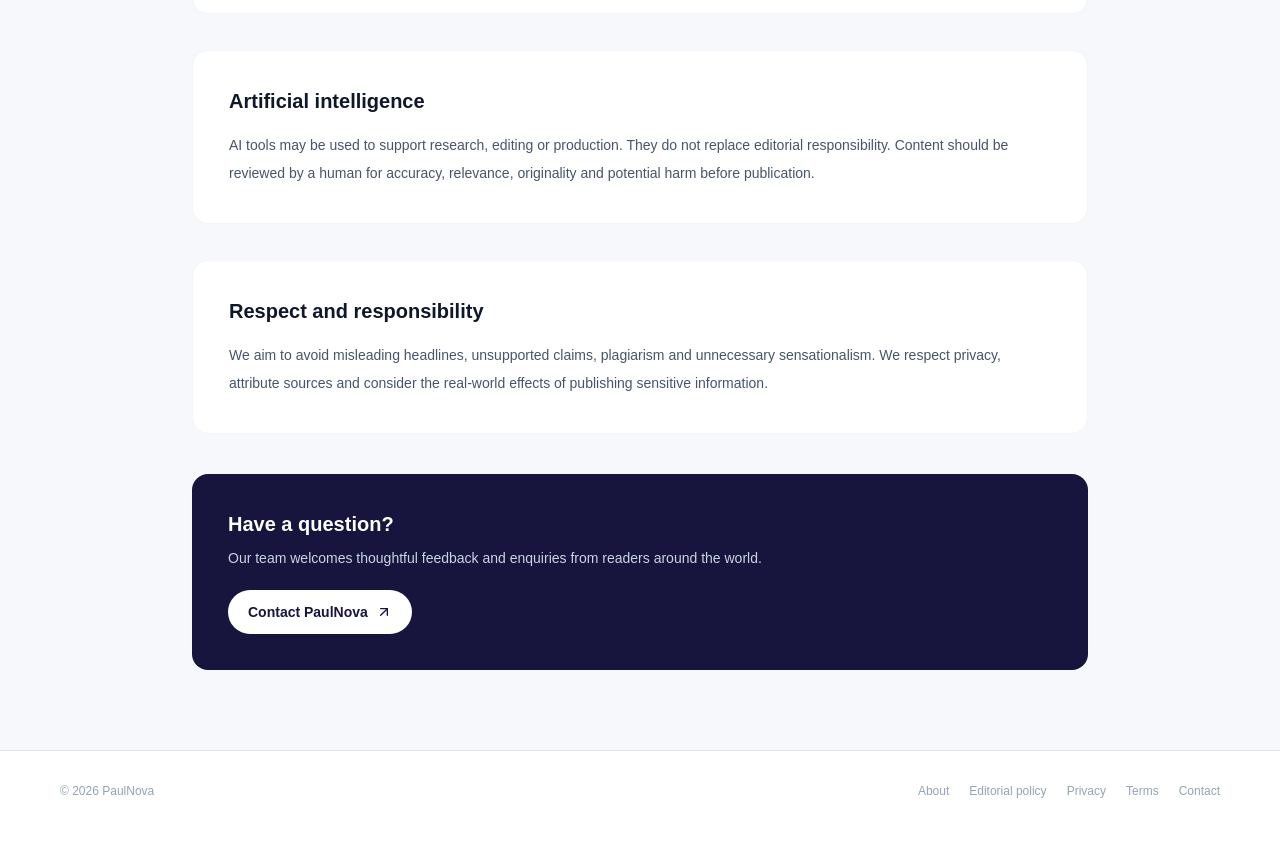
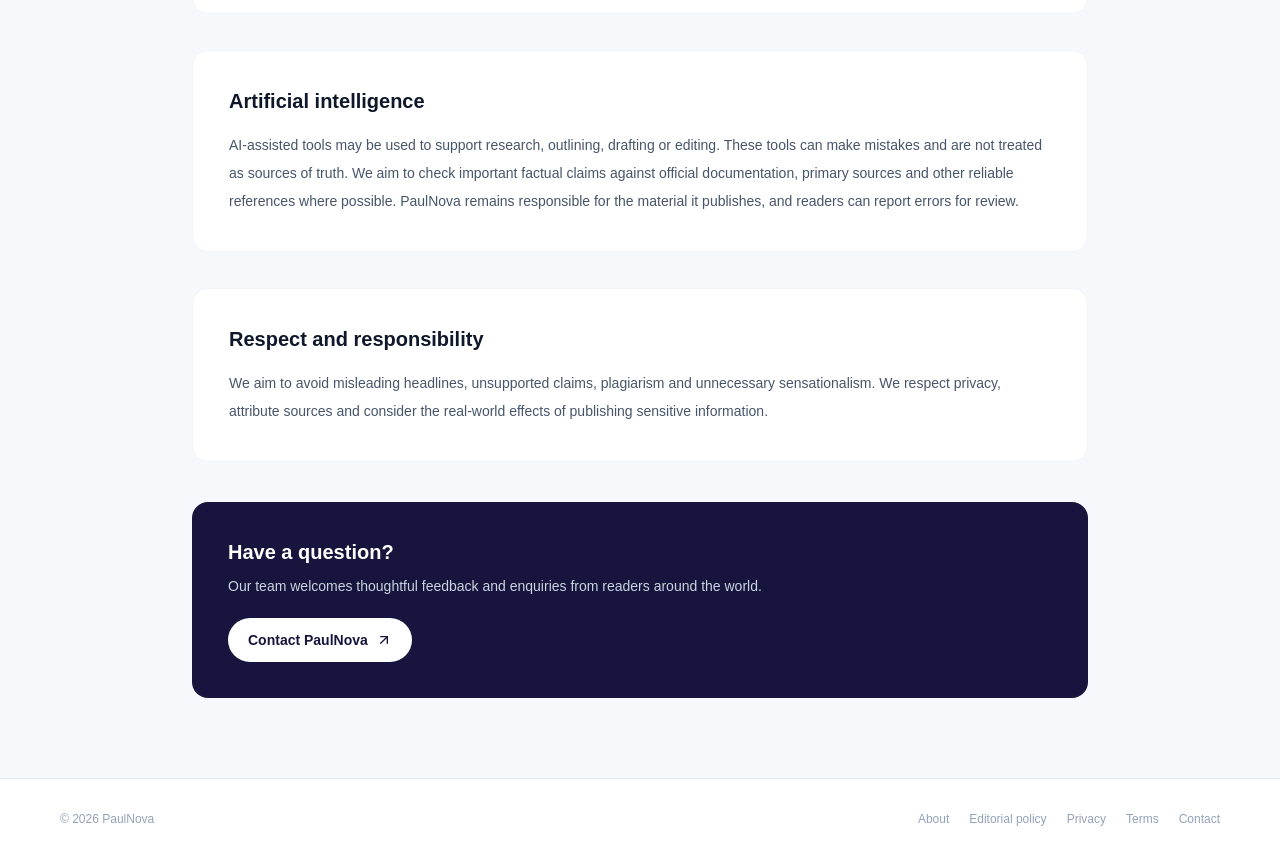
Before and after one commit to paulwebsdev/Blog, a Next.js app: page /editorial-policy in a window 1280 px wide. Shown: the part 1240-2099 px from the top of the page. Before the commit the page ends 2071 px from the top, so only its background shows below. Built offline with nearby package versions, Linux system fonts and the light colour scheme; no server answers; the database is empty.

Commit message:
Make editorial policy transparent and accurate about AI-assisted content

```diff
--- a/src/app/editorial-policy/page.tsx
+++ b/src/app/editorial-policy/page.tsx
@@ -6,6 +6,6 @@ export default function EditorialPolicyPage() { return <InfoPage eyebrow="How we
 {heading:"Clarity and context",paragraphs:["We explain technical ideas in accessible language without hiding important caveats. We distinguish established facts from analysis, forecasts, opinion and speculation. We aim to explain material limitations, risks and uncertainties alongside potential benefits."]},
 {heading:"Corrections and updates",paragraphs:["If we discover a meaningful error, we aim to correct it promptly and clarify the change where appropriate. Readers can report possible errors or request clarification by emailing contact.paulnova@gmail.com with the article link and relevant details."]},
 {heading:"Independence and conflicts",paragraphs:["Editorial decisions should be guided by relevance, accuracy and reader value. Any future sponsored, affiliate or partner content should be clearly identified so readers can distinguish it from independent editorial coverage."]},
-{heading:"Artificial intelligence",paragraphs:["AI tools may be used to support research, editing or production. They do not replace editorial responsibility. Content should be reviewed by a human for accuracy, relevance, originality and potential harm before publication."]},
+{heading:"Artificial intelligence",paragraphs:["AI-assisted tools may be used to support research, outlining, drafting or editing. These tools can make mistakes and are not treated as sources of truth. We aim to check important factual claims against official documentation, primary sources and other reliable references where possible. PaulNova remains responsible for the material it publishes, and readers can report errors for review."]},
 {heading:"Respect and responsibility",paragraphs:["We aim to avoid misleading headlines, unsupported claims, plagiarism and unnecessary sensationalism. We respect privacy, attribute sources and consider the real-world effects of publishing sensitive information."]}
 ]}/> }
```
